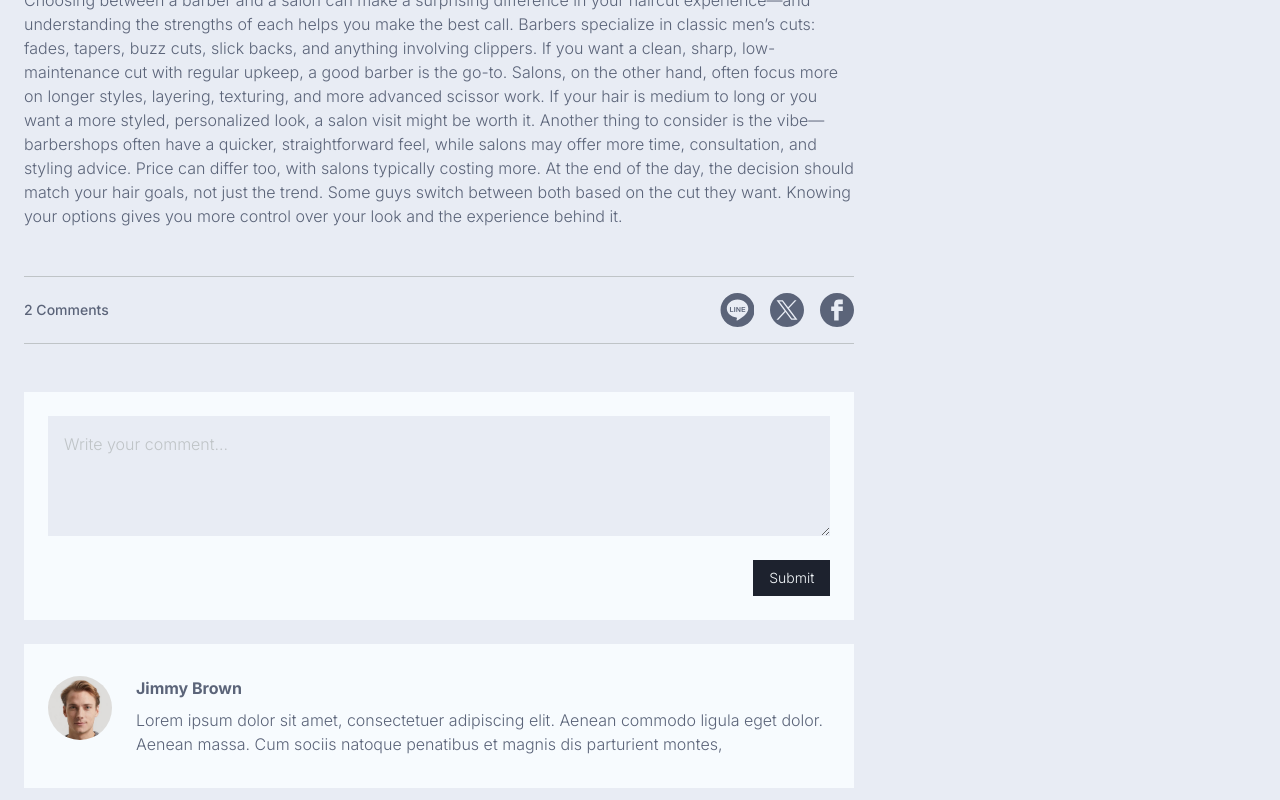
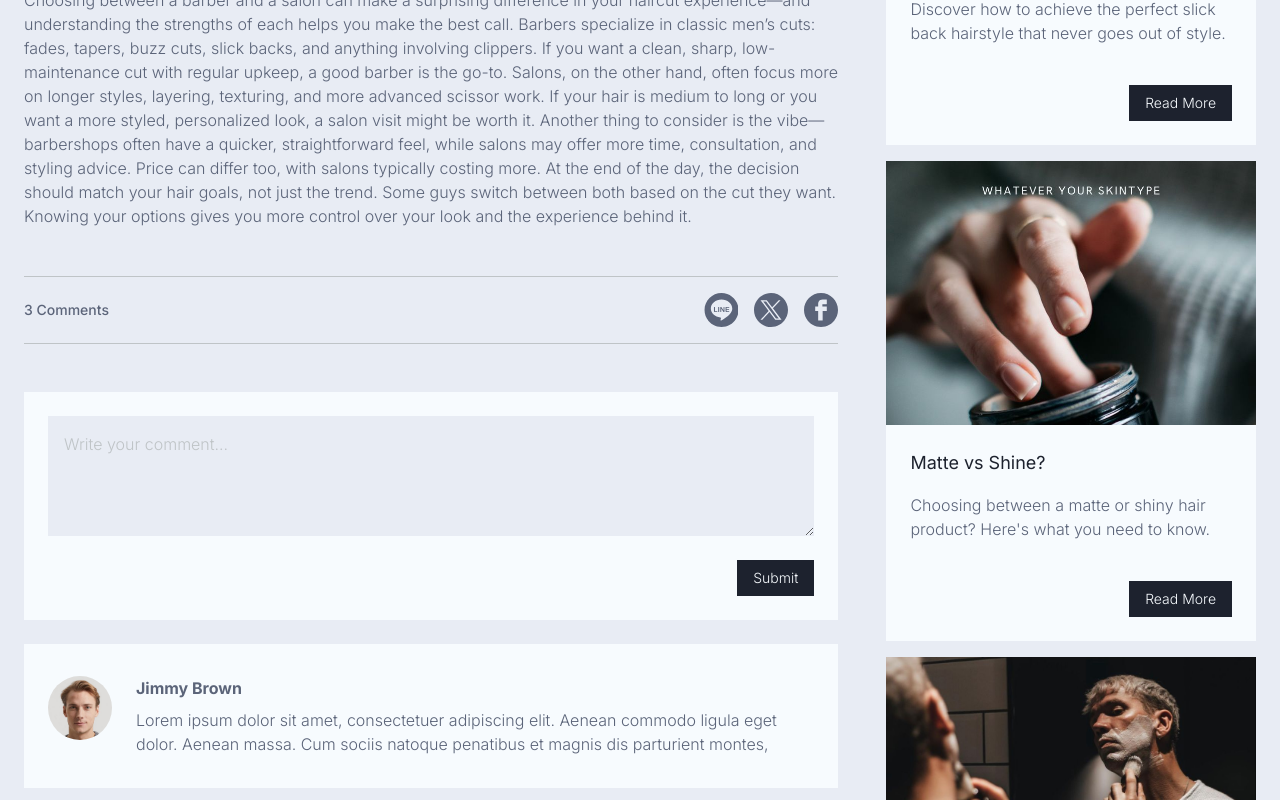
Before and after one commit to jkTurner/vast, a Next.js app: page /blog/barber-vs-salon-where-should-you-go in a window 1280 px wide. Shown: the part 697-1497 px from the top of the page. Built offline with nearby package versions, Linux system fonts and the light colour scheme.

Commit message:
added Popular Reads on the right column of dynamic blog page

```diff
--- a/app/(pages)/blog/[posts]/page.tsx
+++ b/app/(pages)/blog/[posts]/page.tsx
@@ -1,4 +1,5 @@
 import TagButton from "@/app/components/ui/buttons/TagButton";
+import BlogCard from "@/app/components/ui/cards/blog/BlogCard";
 import CommentBox from "@/app/components/ui/form/comment/CommentBox";
 import TextField from "@/app/components/ui/form/textfield/TextField";
 import { FacebookIcon, LineIcon, TwitterIcon } from "@/assets/Icons";
@@ -22,7 +23,7 @@ const PostPage = async ({ params }: { params: Promise<Params> }) => {
 
     return (
 
-        <div className="flex flex-col md:flex-row gap-md w-full max-w-[1280px] px-sm ">
+        <div className="flex flex-col md:flex-row gap-xl w-full max-w-[1280px] px-sm ">
 
             {/* Post Content */}
             <div className="flex flex-col w-full md:max-w-[70%]">
@@ -60,7 +61,7 @@ const PostPage = async ({ params }: { params: Promise<Params> }) => {
 
                 {/* Comment Count & Share */}
                 <div className="flex justify-between my-md md:my-xl border-y-1 border-[var(--textKill)] items-center py-xs">
-                    <span className="text-sm font-medium text-[var(--textLight)]">2 Comments</span>
+                    <span className="text-sm font-medium text-[var(--textLight)]">3 Comments</span>
                     <div className="flex gap-xs">
                         <LineIcon size={34} color="var(--textLight)" />
                         <TwitterIcon size={34} color="var(--textLight)" />
@@ -80,7 +81,7 @@ const PostPage = async ({ params }: { params: Promise<Params> }) => {
             </div>
 
             {/* Side Content */}
-            <div className="w-full md:max-w-[30%] h-[500px]">
+            <div className="flex flex-col w-full md:max-w-[30%]">
 
                 {/* Category Section */}
                 <div className="">
@@ -92,6 +93,22 @@ const PostPage = async ({ params }: { params: Promise<Params> }) => {
                     </div>
                 </div>
 
+                 {/* Popular Posts Section */}
+                 <div className="">
+                    <h4 className="font-bold text-[var(--textLight)]">Popular Reads</h4>
+                    <div className="flex flex-wrap gap-xs my-sm">
+                        {BlogPostData.slice(0, 3).map((post, index) => (
+                            <BlogCard
+                                key={index}
+                                title={post.title}
+                                slug={post.slug}
+                                excerpt={post.excerpt}
+                                content={post.content}
+                                image={post.image}
+                            />
+                        ))}
+                    </div>
+                </div>
 
             </div>
         </div>
```
